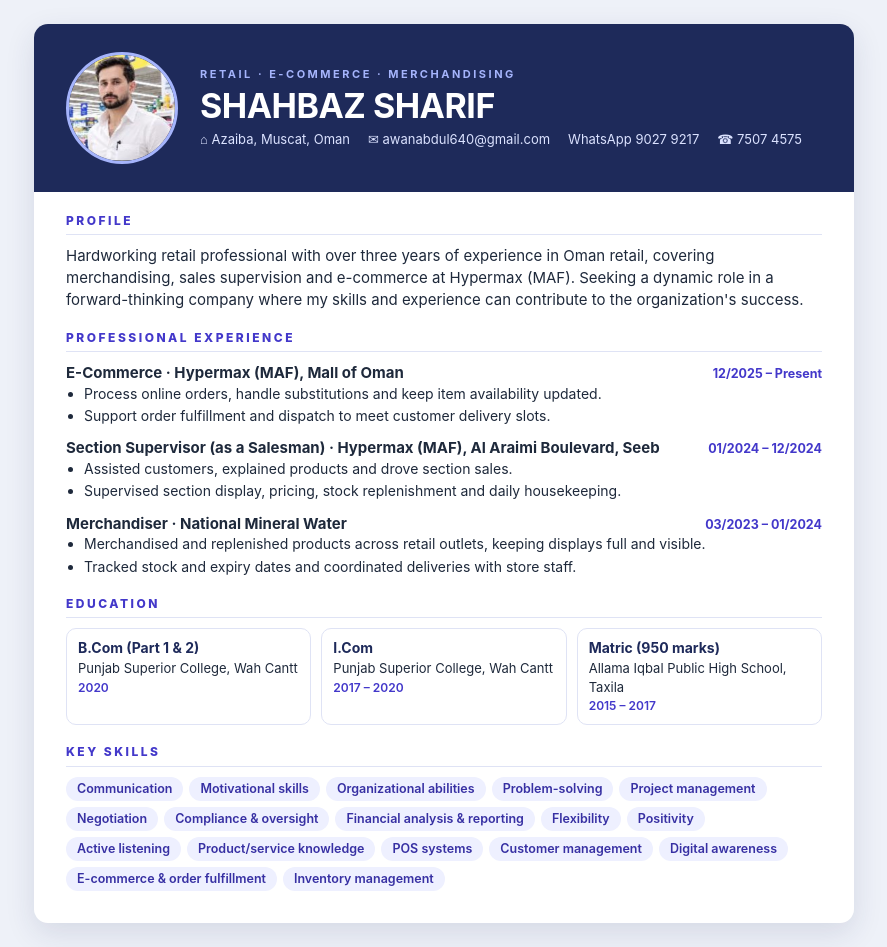
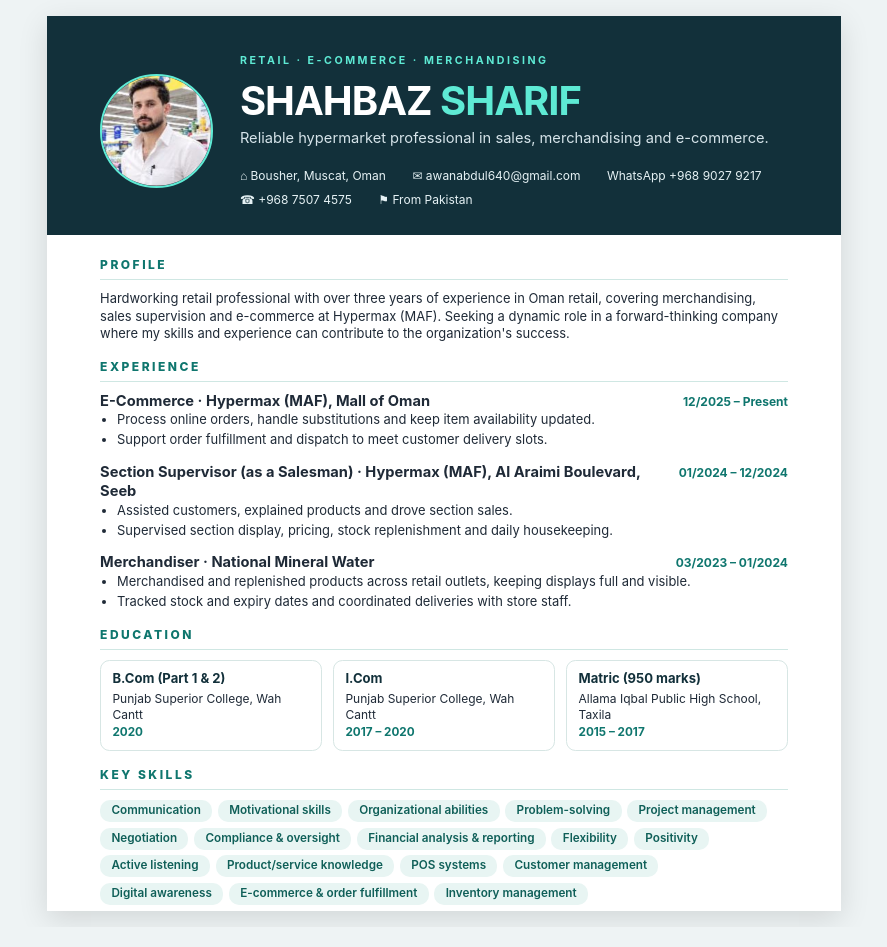
Before and after one commit to azeemash572-eng/shahbaz-sharif-cv, a plain HTML site: page index.html in a window 1280 px wide. Shown: the whole page, without its empty margins (196-1083 px from the left). Drawn offline with Linux system fonts and the light colour scheme.

Commit message:
Bousher location, same design as Azeem CV

```diff
--- a/index.html
+++ b/index.html
@@ -1,32 +1,32 @@
 <!doctype html><html lang="en"><head><meta charset="utf-8"><meta name="viewport" content="width=device-width,initial-scale=1"><title>Shahbaz Sharif · CV</title><style>
-*{box-sizing:border-box;margin:0;padding:0}
-body{font-family:Inter,"Segoe UI",Arial,sans-serif;color:#1e293b;background:#eef1f8;line-height:1.45;font-size:15px;-webkit-print-color-adjust:exact;print-color-adjust:exact}
-.page{max-width:820px;margin:24px auto;background:#fff;border-radius:14px;overflow:hidden;box-shadow:0 10px 30px rgba(30,41,90,.12)}
-.top{background:#1e2a5a;color:#fff;padding:28px 32px;display:flex;gap:22px;align-items:center}
-.top img{width:112px;height:112px;border-radius:50%;object-fit:cover;border:3px solid #a5b4fc}
-.tag{color:#a5b4fc;font-size:11px;letter-spacing:2.5px;font-weight:700}
-h1{font-size:34px;letter-spacing:-.5px;line-height:1.1;margin:4px 0 6px}
-.contact{display:flex;flex-wrap:wrap;gap:4px 18px;font-size:13px;color:#dbe2ff}
-.contact a{color:#dbe2ff;text-decoration:none}
-.wrap{padding:20px 32px 26px}
-h2{font-size:12px;letter-spacing:2.5px;color:#4338ca;font-weight:800;border-bottom:1.5px solid #dfe3f5;padding-bottom:5px;margin:18px 0 10px}
+@page{size:A4;margin:0}*{box-sizing:border-box;margin:0;padding:0}
+body{font-family:Inter,"Segoe UI",Arial,sans-serif;color:#1f2a37;width:210mm;height:297mm;font-size:9.7pt;line-height:1.36;-webkit-print-color-adjust:exact;print-color-adjust:exact}
+.top{background:#12303a;color:#fff;padding:10mm 14mm 7mm}
+.tag{color:#5eead4;font-size:8pt;letter-spacing:2.5px;font-weight:700}
+h1{font-size:30pt;letter-spacing:-1px;line-height:1.05;margin:3mm 0 2mm}h1 span{color:#5eead4}
+.sub{font-size:11pt;color:#d6e4ea}
+.contact{display:flex;flex-wrap:wrap;gap:2mm 7mm;margin-top:5mm;font-size:9pt;color:#e6f2f5}
+.wrap{padding:6mm 14mm 0}
+h2{font-size:9pt;letter-spacing:2.5px;color:#0f766e;font-weight:800;border-bottom:1.5px solid #cfe7e3;padding-bottom:1.5mm;margin:4.2mm 0 2.6mm}
 h2:first-child{margin-top:0}
-.job{margin-bottom:11px}.jh{display:flex;justify-content:space-between;gap:10px;align-items:baseline;flex-wrap:wrap}
-.jt{font-weight:700;font-size:15px}.jd{font-size:12.5px;color:#4338ca;font-weight:700;white-space:nowrap}
-.jc{font-size:13px;color:#4338ca;font-weight:600;margin:1px 0 3px}
-ul{padding-left:18px}li{margin-bottom:2px;font-size:14px}
-.edu{display:grid;grid-template-columns:repeat(3,1fr);gap:10px}
-.box{border:1px solid #dfe3f5;border-radius:10px;padding:9px 11px;font-size:13px}.box b{display:block;font-size:14px;color:#1e2a5a}.box span{color:#4338ca;font-weight:600;font-size:12px}
-.chips span{display:inline-block;background:#eef0ff;color:#3730a3;border-radius:14px;padding:3px 11px;margin:0 6px 6px 0;font-size:12.5px;font-weight:600}
-@media(max-width:600px){.page{margin:0;border-radius:0}.top{flex-direction:column;text-align:center;padding:24px 18px}.contact{justify-content:center}.wrap{padding:16px 18px 22px}.edu{grid-template-columns:1fr}h1{font-size:28px}}
-@media print{@page{size:A4;margin:0}body{background:#fff;font-size:12.4px}.page{margin:0;max-width:none;width:210mm;min-height:297mm;border-radius:0;box-shadow:none}.top{padding:9mm 13mm 7mm}.top img{width:28mm;height:28mm}.wrap{padding:6mm 13mm 0}h2{margin:4.2mm 0 2.4mm}.job{margin-bottom:2.6mm}li{font-size:11.8px;margin-bottom:0}.jt{font-size:13px}}
-</style></head><body><div class="page">
-<div class="top"><img src="photo.jpg" alt="Shahbaz Sharif"><div><div class="tag">RETAIL · E-COMMERCE · MERCHANDISING</div><h1>SHAHBAZ SHARIF</h1>
-<div class="contact"><span>⌂ Azaiba, Muscat, Oman</span><a href="mailto:awanabdul640@gmail.com">✉ awanabdul640@gmail.com</a><a href="https://wa.me/96890279217">WhatsApp 9027 9217</a><a href="tel:+96875074575">☎ 7507 4575</a></div></div></div>
-<div class="wrap">
+.job{margin-bottom:3.6mm}.jh{display:flex;justify-content:space-between;align-items:baseline}
+.jt{font-weight:700;font-size:11pt}.jd{font-size:9pt;color:#0f766e;font-weight:700;white-space:nowrap}
+.jc{font-size:8.8pt;color:#0f766e;font-weight:600;margin:.5mm 0 1mm}
+ul{padding-left:4.5mm}li{margin-bottom:.6mm}
+.grid{display:grid;grid-template-columns:1fr 1fr 1fr;gap:3mm}
+.box{border:1px solid #d7e6e4;border-radius:2.5mm;padding:2.6mm 3mm;font-size:9pt}.box b{display:block;font-size:9.8pt;margin-bottom:.8mm;color:#12303a}
+.chips span{display:inline-block;background:#e8f5f3;color:#0f5f58;border-radius:10px;padding:.8mm 3mm;margin:0 1.5mm 1.5mm 0;font-size:8.8pt;font-weight:600}
+.top{display:flex;gap:7mm;align-items:center}.top img{width:30mm;height:30mm;border-radius:50%;object-fit:cover;border:2.5px solid #5eead4}
+.edu{display:grid;grid-template-columns:repeat(3,1fr);gap:3mm}.box span{color:#0f766e;font-weight:700;font-size:8.8pt}
+.contact a{color:#e6f2f5;text-decoration:none}
+@media screen{body{width:auto;height:auto;background:#eef3f4}.page{max-width:210mm;margin:16px auto;background:#fff;box-shadow:0 8px 28px rgba(0,0,0,.12)}}
+@media screen and (max-width:640px){body{font-size:15px}.page{margin:0}.top{flex-direction:column;text-align:center;padding:24px 18px}.contact{justify-content:center}.wrap{padding:16px 18px 22px}.edu,.grid{grid-template-columns:1fr}h1{font-size:30px}.jh{flex-wrap:wrap}}</style></head><body><div class="page"><div class="top"><img src="photo.jpg" alt="Shahbaz Sharif"><div><div class="tag">RETAIL · E-COMMERCE · MERCHANDISING</div>
+<h1>SHAHBAZ <span>SHARIF</span></h1>
+<div class="sub">Reliable hypermarket professional in sales, merchandising and e-commerce.</div>
+<div class="contact"><span>⌂ Bousher, Muscat, Oman</span><a href="mailto:awanabdul640@gmail.com">✉ awanabdul640@gmail.com</a><a href="https://wa.me/96890279217">WhatsApp +968 9027 9217</a><a href="tel:+96875074575">☎ +968 7507 4575</a><span>⚑ From Pakistan</span></div></div></div><div class="wrap">
 <h2>PROFILE</h2>
 <p>Hardworking retail professional with over three years of experience in Oman retail, covering merchandising, sales supervision and e-commerce at Hypermax (MAF). Seeking a dynamic role in a forward-thinking company where my skills and experience can contribute to the organization's success.</p>
-<h2>PROFESSIONAL EXPERIENCE</h2>
+<h2>EXPERIENCE</h2>
 <div class="job"><div class="jh"><div class="jt">E-Commerce · Hypermax (MAF), Mall of Oman</div><div class="jd">12/2025 – Present</div></div><ul><li>Process online orders, handle substitutions and keep item availability updated.</li><li>Support order fulfillment and dispatch to meet customer delivery slots.</li></ul></div>
 <div class="job"><div class="jh"><div class="jt">Section Supervisor (as a Salesman) · Hypermax (MAF), Al Araimi Boulevard, Seeb</div><div class="jd">01/2024 – 12/2024</div></div><ul><li>Assisted customers, explained products and drove section sales.</li><li>Supervised section display, pricing, stock replenishment and daily housekeeping.</li></ul></div>
 <div class="job"><div class="jh"><div class="jt">Merchandiser · National Mineral Water</div><div class="jd">03/2023 – 01/2024</div></div><ul><li>Merchandised and replenished products across retail outlets, keeping displays full and visible.</li><li>Tracked stock and expiry dates and coordinated deliveries with store staff.</li></ul></div>
@@ -34,4 +34,4 @@ ul{padding-left:18px}li{margin-bottom:2px;font-size:14px}
 <div class="edu"><div class="box"><b>B.Com (Part 1 &amp; 2)</b>Punjab Superior College, Wah Cantt<br><span>2020</span></div><div class="box"><b>I.Com</b>Punjab Superior College, Wah Cantt<br><span>2017 – 2020</span></div><div class="box"><b>Matric (950 marks)</b>Allama Iqbal Public High School, Taxila<br><span>2015 – 2017</span></div></div>
 <h2>KEY SKILLS</h2>
 <div class="chips"><span>Communication</span><span>Motivational skills</span><span>Organizational abilities</span><span>Problem-solving</span><span>Project management</span><span>Negotiation</span><span>Compliance &amp; oversight</span><span>Financial analysis &amp; reporting</span><span>Flexibility</span><span>Positivity</span><span>Active listening</span><span>Product/service knowledge</span><span>POS systems</span><span>Customer management</span><span>Digital awareness</span><span>E-commerce &amp; order fulfillment</span><span>Inventory management</span></div>
-</div></div></body></html>
+</div></body></html>
```
